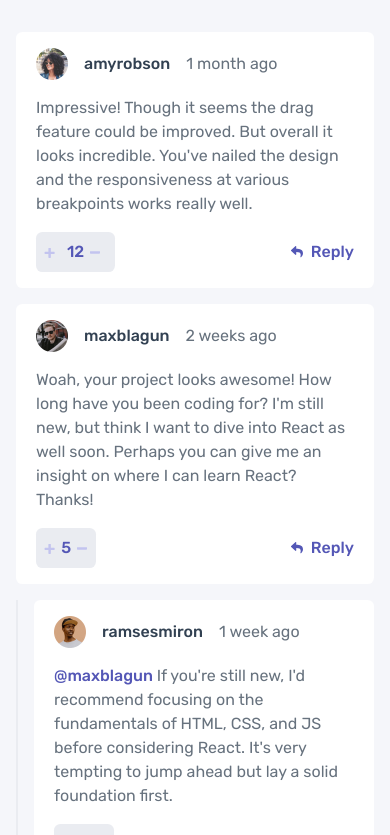
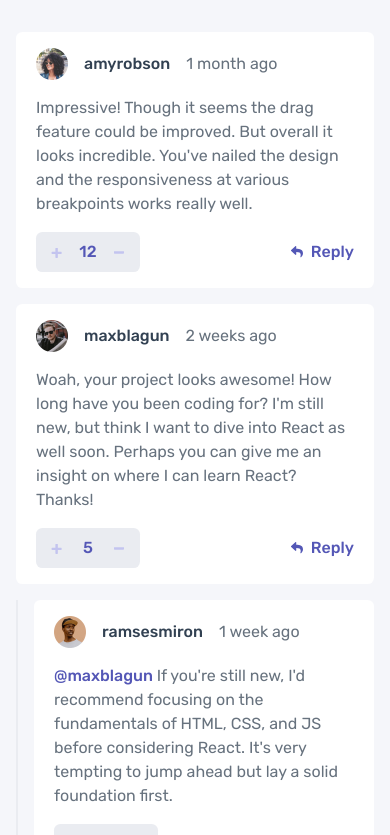
Before and after one commit to Esosek/interactive-comments, a Next.js app: page / in a window 390 px wide. Shown: the top 835 px of the page. Built offline with nearby package versions, Linux system fonts and the light colour scheme.

Commit message:
Polished CommentVotes styles

```diff
--- a/components/comments/styles/CommentVotes.module.css
+++ b/components/comments/styles/CommentVotes.module.css
@@ -9,6 +9,7 @@
   text-align: center;
   grid-row: 1 / 3;
   align-self: start;
+  min-width: 2.25rem;
 }
 
 .count {
@@ -17,6 +18,7 @@
 }
 
 .control > svg {
+  margin-inline: auto;
   fill: var(--clr-blue-200);
   transition: fill 100ms;
 }
@@ -29,5 +31,6 @@
   .card {
     grid-template-columns: repeat(3, 1fr);
     grid-row: 3 / 4;
+    min-width: 6.5rem;
   }
 }
```
